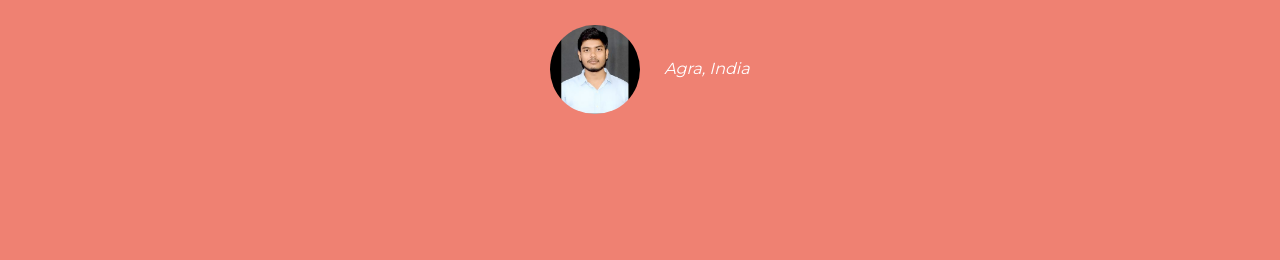
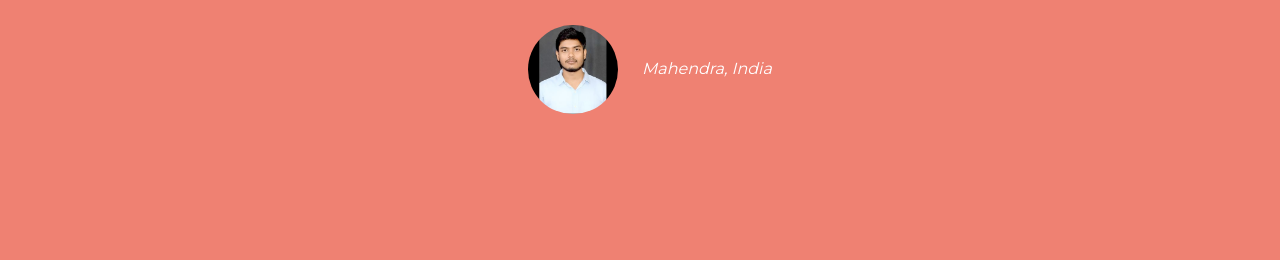
Before and after one commit to mahendrakushwah/tindog, a plain HTML site: page index.html in a window 1280 px wide. Shown: the part 1454-1714 px from the top of the page. Drawn offline with nearby package versions, Linux system fonts and the light colour scheme.

Commit message:
Update index.html

```diff
--- a/index.html
+++ b/index.html
@@ -107,7 +107,7 @@
         <div class="carousel-item">
           <h2 class="testimonial-heading testimonial-text">My dog used to be so lonely, but with TinDog's help, they've found the love of their life. I think.</h2>
           <img class="testimonial-image" src="images/photo_new.jpg" alt="man-profile">
-          <em>Agra, India</em>
+          <em>Mahendra, India</em>
         </div>
       </div>
 
```
